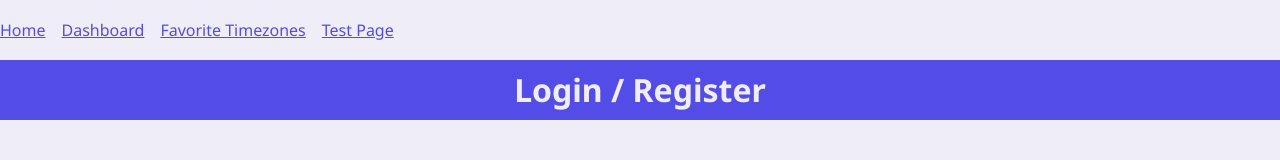
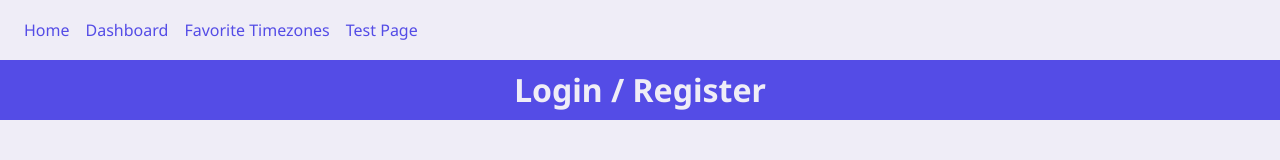
Before and after one commit to CMSC-495-7383-Group-3/timezone-webapp, a React (Vite) app in the folder frontend/: page /login in a window 1280 px wide. Shown: the top 160 px of the page. Built offline with nearby package versions, Linux system fonts and the light colour scheme; a web font is replaced by a local one.

Commit message:
Nav Hovering Effect

```diff
--- a/frontend/src/components/nav.scss
+++ b/frontend/src/components/nav.scss
@@ -2,12 +2,27 @@
 
 nav {
   display: flex;
-  gap: 1rem;
+  margin: 0 globals.$space-md;
 
   a {
     color: var(--accent-400);
+
+    padding: globals.$space-md globals.$space-xs;
+    margin: 0;
+
+    text-decoration: none;
+
+    &:hover {
+      color: var(--accent-500);
+      background-color: var(--accent-100);
+    }
+
+    transition: color 0.3s globals.$easing,
+      background-color 0.5s globals.$easing;
+
     &.active {
-      font-weight: bold;
+      background-color: var(--accent-400);
+      color: var(--background-50);
     }
   }
 }
```
